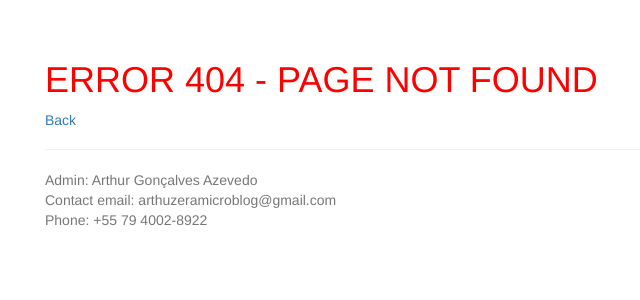
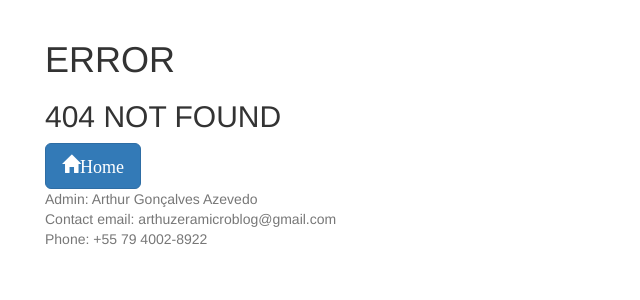
Before and after one commit to artur855/SmallBlog, a Flask app: template app/templates/html/404.html in a window 1280 px wide. Shown: the part 52-352 px from the top of the page, without its empty margins (25-665 px from the left). Run offline with Flask 2, Linux system fonts and the light colour scheme; the template is opened without the code that fills it, so the values that code supplies are empty; parts of the project's set-up code (start-up, migrations or seed data) failed here and were passed over; some libraries are stand-ins or nearby versions.

Commit message:
Update 404 page

```diff
--- a/app/templates/html/404.html
+++ b/app/templates/html/404.html
@@ -2,9 +2,19 @@
 		{% extends "html/base.html" %}
 		{% block content %}
 		<div class="container">
-			<div class="page-header">
-				<h1 style="color:red">ERROR 404 - PAGE NOT FOUND</h1>
-				<p><a href="{{url_for('index')}}">Back</a></p>
+			<div class="row">
+				<div class="col-md-12">
+					<div>
+						<h1>ERROR</h1>
+						<h2>404 NOT FOUND</h2>
+						<div>
+							<a class="btn btn-primary btn-lg" href="{{url_for('index')}}"><i class="glyphicon glyphicon-home">Home</i></a>
+
+						</div>
+					</div>
+				</div>
+
+
 			</div>
 		</div>
 		{% endblock %}
```
